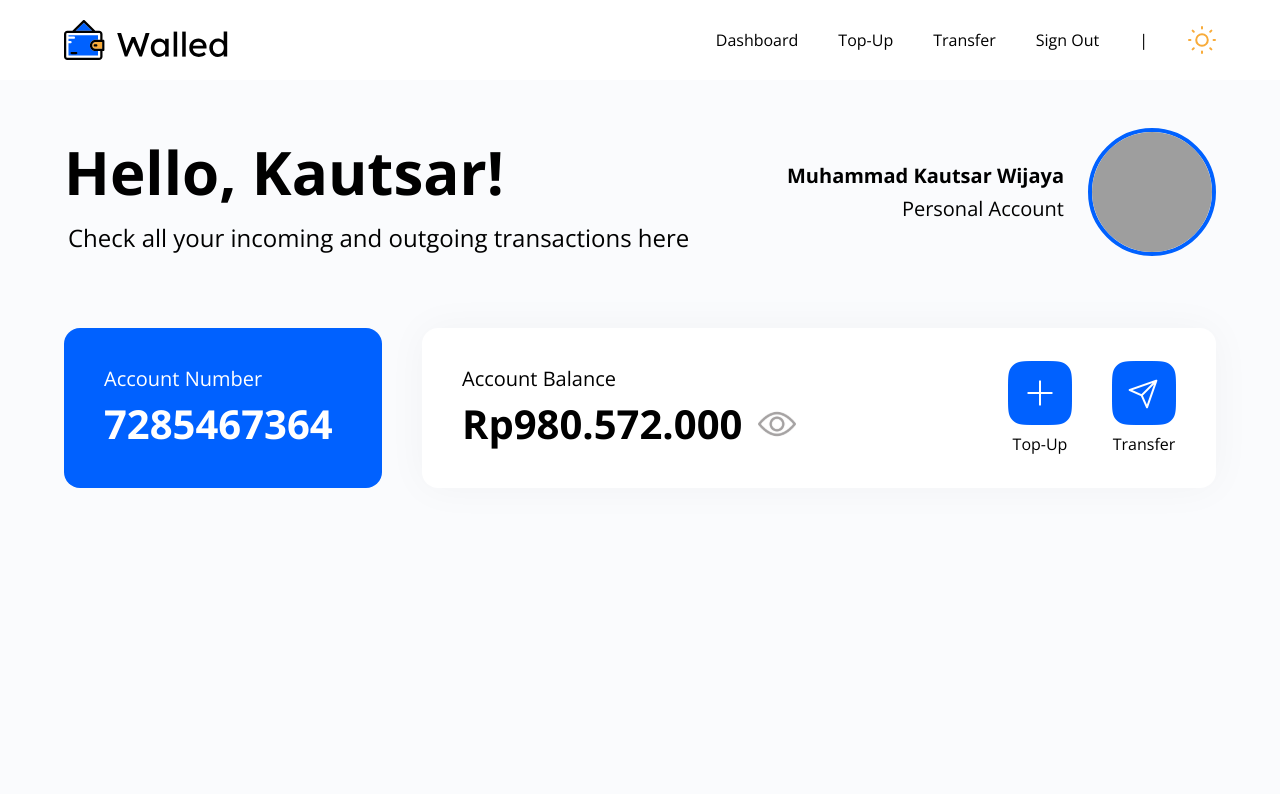
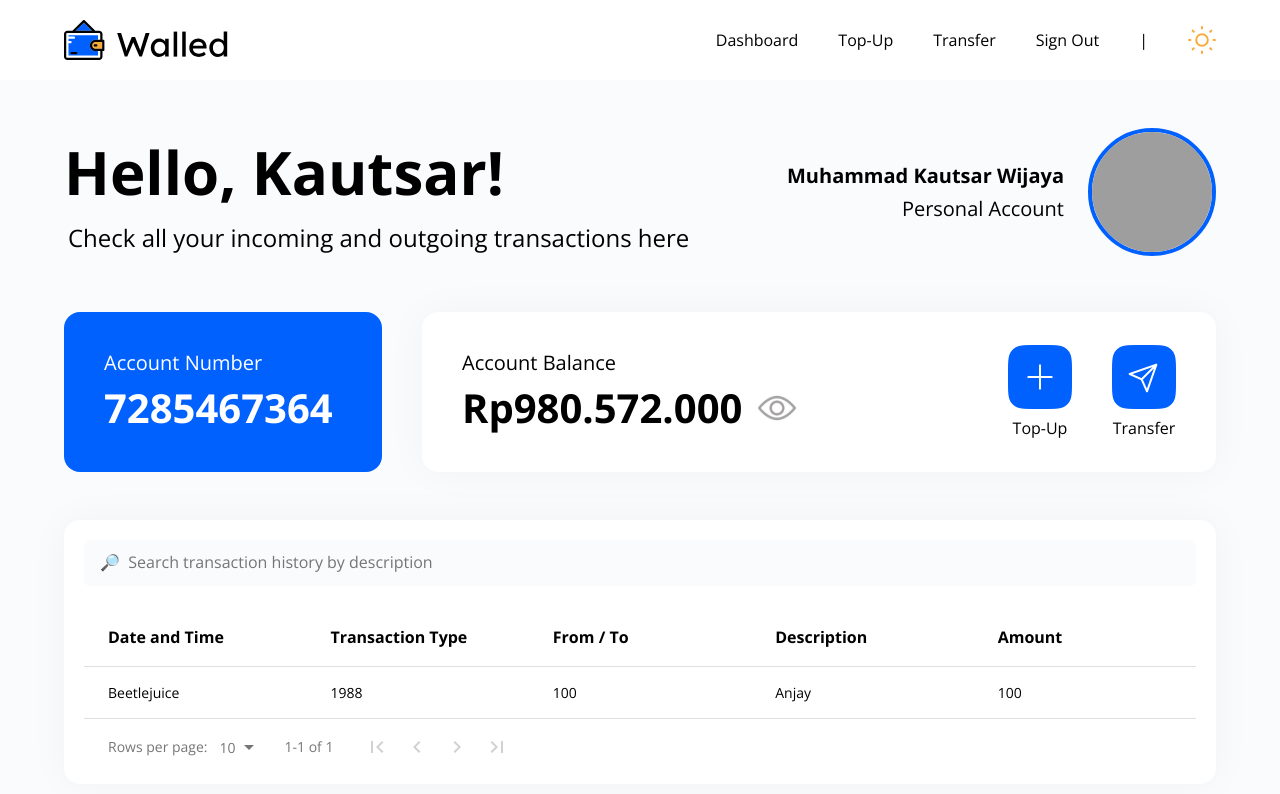
Before and after one commit to wejhe/bsi-walled, a React (Vite) app: page /dashboard in a window 1280 px wide. Shown: the top 794 px of the page. Built offline with nearby package versions, Linux system fonts and the light colour scheme; grey boxes are pictures that could not be loaded.

Commit message:
feat: add transaction history table using Data Table package

```diff
--- a/package.json
+++ b/package.json
@@ -10,10 +10,13 @@
     "preview": "vite preview"
   },
   "dependencies": {
+    "bsi-walled": "file:",
     "react": "^19.0.0",
+    "react-data-table-component": "^7.7.0",
     "react-dom": "^19.0.0",
     "react-helmet": "^6.1.0",
     "react-router-dom": "^7.3.0",
+    "styled-components": "^6.1.16",
     "sweetalert2": "^11.17.2"
   },
   "devDependencies": {
--- a/src/assets/styles/main.css
+++ b/src/assets/styles/main.css
@@ -102,7 +102,7 @@ nav {
 }
 
 .maininfo {
-  padding: 24px 64px;
+  padding: 8px 64px;
   display: flex;
   justify-content: space-between;
   gap: 40px;
@@ -307,3 +307,39 @@ nav {
   outline: 1px solid #0061FF;
   box-shadow: 0 0 12px rgba(0, 97, 255, 0.2);
 }
+
+.modalRadius {
+  border-radius: 16px;
+}
+
+.modalButton {
+  background-color: #0061FF;
+  border-radius: 6px;
+  color: white;
+  font-weight: bold;
+  height: 46px;
+  font-size: 16px;
+}
+
+.modalButtonSecondary {
+  background-color: #0062ff0f;
+  border-radius: 6px;
+  border: 1px solid #0061FF;
+  color: #0061FF;
+  font-weight: bold;
+  height: 46px;
+  font-size: 16px;
+}
+
+.transactionTableLayout {
+  display: flex;
+  flex-direction: column;
+  padding: 40px 64px;
+}
+
+.tableContainer {
+  padding: 20px 20px 10px 20px;
+  background-color: white;
+  border-radius: 16px;
+  box-shadow: 0 0px 40px rgb(0 0 0 / 0.04);
+}
--- /dev/null
+++ b/src/components/TransactionTable.jsx
@@ -0,0 +1,87 @@
+import DataTable from "react-data-table-component";
+import InputField from "../components/InputField";
+
+const TransactionTable = () => {
+  const customStyles = {
+    headCells: {
+      style: {
+        backgroundColor: "white",
+        padding: "16px 24px",
+        color: "black",
+        fontSize: "16px",
+        fontWeight: "bold",
+      },
+    },
+    cells: {
+      style: {
+        padding: "16px 24px",
+        color: "black",
+        fontSize: "14px",
+      },
+    },
+    pagination: {
+      style: {
+        position: "relative",
+        top: "auto",
+        right: "auto",
+        padding: "4px 20px",
+        height: "auto",
+        fontSize: "14px",
+        justifyContent: "flex-start",
+        borderBottomLeftRadius: "16px",
+        borderBottomRightRadius: "16px",
+      },
+    },
+  };
+
+  const columns = [
+    {
+      name: "Date and Time",
+      selector: (row) => row.datetime,
+      sortable: true,
+    },
+    {
+      name: "Transaction Type",
+      selector: (row) => row.type,
+    },
+    {
+      name: "From / To",
+      selector: (row) => row.fromto,
+    },
+    {
+      name: "Description",
+      selector: (row) => row.description,
+    },
+    {
+      name: "Amount",
+      selector: (row) => row.amount,
+      sortable: true,
+    },
+  ];
+
+  const data = [
+    {
+      id: 1,
+      datetime: "Beetlejuice",
+      type: "1988",
+      fromto: "100",
+      description: "Anjay",
+      amount: "100",
+    },
+  ];
+
+  return (
+    <div className="tableContainer">
+      <InputField type="text" placeholder="&#128270;&nbsp; Search transaction history by description" width="calc(100% - 64px + 32px)" />
+      <br /><br />
+      <DataTable
+        pagination
+        columns={columns}
+        data={data}
+        customStyles={customStyles}
+      />
+    </div>
+  );
+};
+
+export default TransactionTable;
--- /dev/null
+++ b/src/layouts/TransactionTableLayout.jsx
@@ -0,0 +1,9 @@
+const TransactionTableLayout = ({ children }) => {
+  return (
+    <>
+      <section className="transactionTableLayout">{children}</section>
+    </>
+  );
+};
+
+export default TransactionTableLayout;
--- a/src/pages/DashboardPage.jsx
+++ b/src/pages/DashboardPage.jsx
@@ -5,7 +5,9 @@ import MainInfoLayout from "../layouts/MainInfoLayout";
 import AccountNumber from "../components/AccountNumber";
 import AccountInfo from "../components/AccountInfo";
 import BodyLayout from "../layouts/BodyLayout";
+import TransactionTableLayout from "../layouts/TransactionTableLayout";
 import { Helmet } from "react-helmet";
+import TransactionTable from "../components/TransactionTable";
 
 const DashboardPage = () => {
   return (
@@ -22,6 +24,9 @@ const DashboardPage = () => {
           <AccountNumber />
           <AccountInfo />
         </MainInfoLayout>
+        <TransactionTableLayout>
+          <TransactionTable />
+        </TransactionTableLayout>
       </BodyLayout>
     </>
   );
--- a/src/pages/TopupPage.jsx
+++ b/src/pages/TopupPage.jsx
@@ -7,7 +7,7 @@ import InputSpan from "../components/InputSpan";
 import PageTitle from "../components/PageTitle";
 import BalInfo from "../components/BalInfo";
 import DropDown from "../components/DropDown";
-import Swal from 'sweetalert2'
+import Swal from "sweetalert2";
 
 const TopupPage = () => {
   return (
@@ -25,17 +25,17 @@ const TopupPage = () => {
               <DropDown
                 options={[
                   {
-                    value:"bsi",
-                    label:"Bank Syariah Indonesia (BSI)"
+                    value: "bsi",
+                    label: "Bank Syariah Indonesia (BSI)",
                   },
                   {
-                    value:"bca",
-                    label:"Bank Central Asia (BCA)"
+                    value: "bca",
+                    label: "Bank Central Asia (BCA)",
                   },
                   {
-                    value:"bri",
-                    label:"Bank Rakyat Indonesia (BRI)"
-                  }
+                    value: "bri",
+                    label: "Bank Rakyat Indonesia (BRI)",
+                  },
                 ]}
               />
             </div>
@@ -52,9 +52,17 @@ const TopupPage = () => {
             text="TOP-UP"
             onClick={() =>
               Swal.fire({
-                title: "Top-Up Success!",
-                text: "Your top-up request has been successfullly processed",
-                icon: "success"
+                title: "Top-Up Success",
+                text: "Your request has been successfullly processed",
+                icon: "success",
+                showCancelButton: true,
+                confirmButtonText: "PRINT",
+                cancelButtonText: "DISMISS",
+                customClass: {
+                  popup: 'modalRadius',
+                  confirmButton: 'modalButton',
+                  cancelButton: "modalButtonSecondary"
+                }
               })
             }
             width="calc(100% + 32px)"
--- a/src/pages/TransferPage.jsx
+++ b/src/pages/TransferPage.jsx
@@ -44,9 +44,17 @@ const TransferPage = () => {
             text="TRANSFER"
             onClick={() =>
               Swal.fire({
-                title: "Transfer Success!",
-                text: "Your transfer request has been successfullly processed",
+                title: "Transfer Success",
+                text: "Your request has been successfullly processed",
                 icon: "success",
+                showCancelButton: true,
+                confirmButtonText: "PRINT",
+                cancelButtonText: "DISMISS",
+                customClass: {
+                  popup: 'modalRadius',
+                  confirmButton: 'modalButton',
+                  cancelButton: "modalButtonSecondary"
+                }
               })
             }
             width="calc(100% + 32px)"
```
Also changed, not shown: 1 other file (tests, documents, lock files or other folders).
